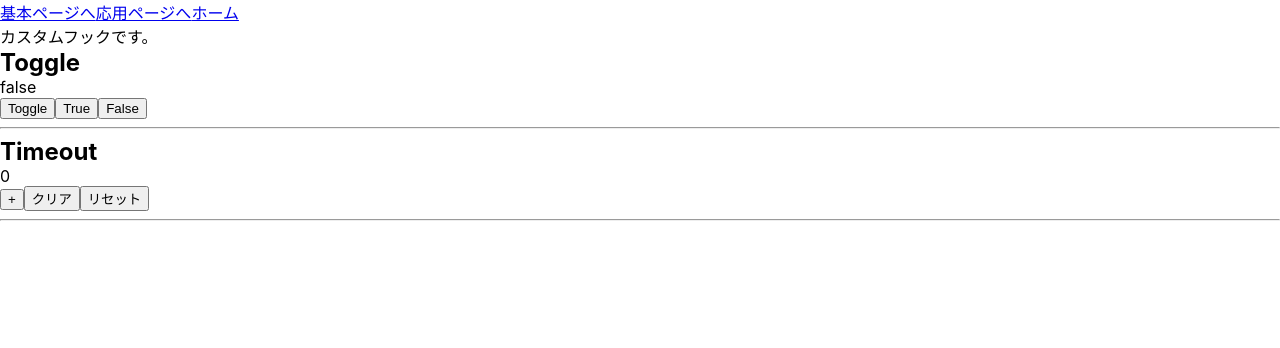
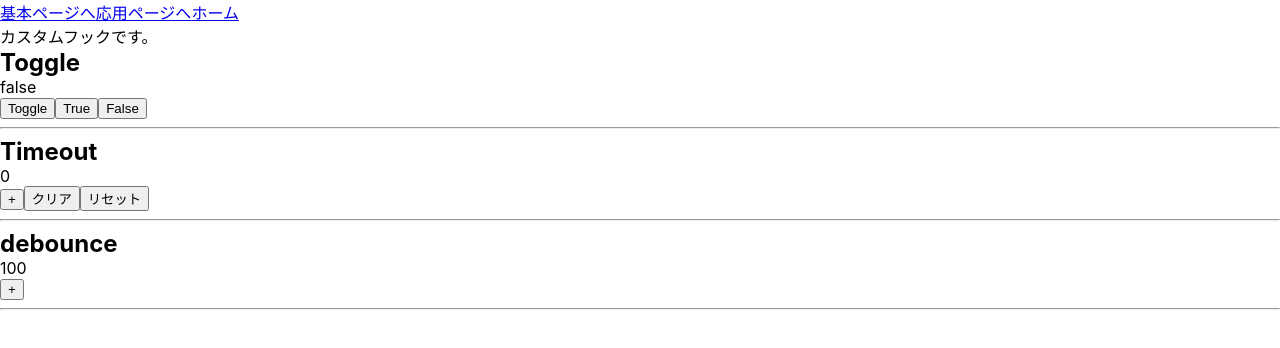
Before and after one commit to genta-t/react18-tutorial, a React (Create React App) app: page /custom-hooks in a window 1280 px wide. Shown: the top 348 px of the page. Built offline with nearby package versions, Linux system fonts and the light colour scheme.

Commit message:
Debounceカスタムフック作成

```diff
--- a/src/components/CustomHooks.tsx
+++ b/src/components/CustomHooks.tsx
@@ -1,6 +1,7 @@
 import { Link } from 'react-router-dom';
 import ToggleComp from './customHooks/toggle/ToggleComp';
 import Timeout from './customHooks/timeOut/Timeout';
+import Debounce from './customHooks/debounce/Debounce';
 
 const CustomHooksPage = () => {
 
@@ -12,6 +13,7 @@ const CustomHooksPage = () => {
       <p>カスタムフックです。</p>
       <ToggleComp />
       <Timeout />
+      <Debounce />
     </>
   );
 }
--- /dev/null
+++ b/src/components/customHooks/debounce/Debounce.tsx
@@ -0,0 +1,18 @@
+import { useState } from "react";
+import { useDebounce } from "./useDebounce";
+
+
+const Debounce = () => {
+  const [ count, setCount ] = useState(100);
+  useDebounce(() => alert(count), 1000, [count])
+  return (
+    <>
+      <h2>debounce</h2>
+      <p>{count}</p>
+      <button onClick={() => setCount(c => c + 1)}>+</button>
+      <hr />
+    </>
+  )
+}
+
+export default Debounce;
--- /dev/null
+++ b/src/components/customHooks/debounce/useDebounce.ts
@@ -0,0 +1,12 @@
+import { useEffect } from "react";
+import { useTimeOut } from "../timeOut/useTimeOut";
+
+export const useDebounce = (
+  callback: () => void,
+  delay: number,
+  dependencies: number[]
+) => {
+  const { reset, clear } = useTimeOut(callback, delay)
+  useEffect(reset, [...dependencies, reset])
+  useEffect(clear, [])
+}
```
